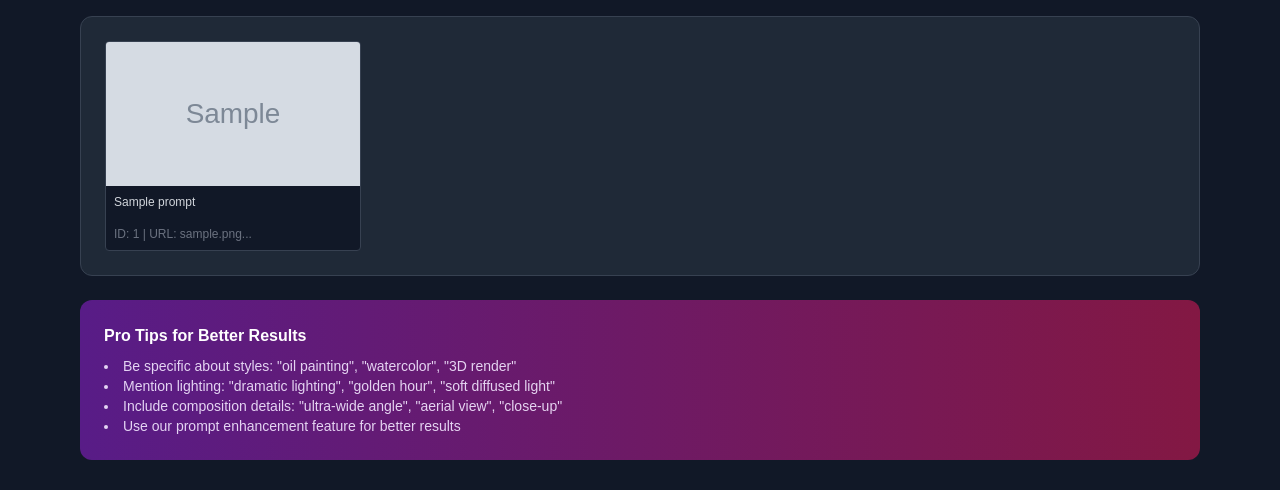
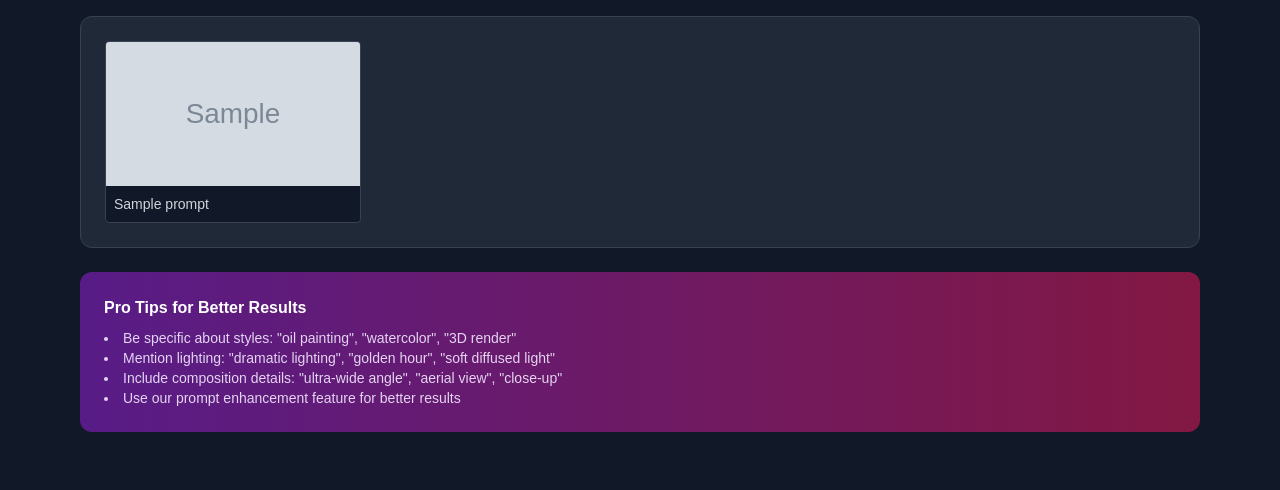
Before and after one commit to theesanm/PictureThis, a PHP site: the page made by picfePHPMYSQL/cpanel-html-mysql-app/src/views/dashboard.php in a window 1280 px wide. Shown: the part 363-853 px from the top of the page. Run offline with PHP 8.4, Linux system fonts and the light colour scheme; the template is opened without the code that fills it: most values are stand-ins (such as "Sample title", 1, 10 or a date in 2020); grey boxes marked "Sample" are stand-in pictures; some libraries are stand-ins or nearby versions.

Commit message:
Clean up dashboard debug info
- Remove temporary debug information (IDs and URLs)
- Restore normal prompt text length
- Keep the improved cache-busting with microtime + index
- Dashboard now looks clean and professional again

```diff
--- a/picfePHPMYSQL/cpanel-html-mysql-app/src/views/dashboard.php
+++ b/picfePHPMYSQL/cpanel-html-mysql-app/src/views/dashboard.php
@@ -52,8 +52,7 @@
           <?php foreach ($recentImages as $index => $img): ?>
             <div class="bg-gray-900 rounded overflow-hidden border border-gray-700">
               <img src="<?php echo htmlspecialchars($img['image_url'] ?? '/placeholder-image.jpg'); ?>?v=<?php echo microtime(true) . '_' . $index; ?>" alt="<?php echo htmlspecialchars($img['prompt'] ?? 'Generated image'); ?>" class="w-full h-36 object-cover">
-              <div class="p-2 text-sm text-gray-300 text-xs"><?php echo htmlspecialchars(substr($img['prompt'] ?? 'No description', 0, 40)); ?><?php echo (isset($img['prompt']) && strlen($img['prompt']) > 40) ? '...' : ''; ?></div>
-              <div class="p-2 text-xs text-gray-500">ID: <?php echo $img['id']; ?> | URL: <?php echo htmlspecialchars(substr($img['image_url'] ?? '', 0, 30)); ?>...</div>
+              <div class="p-2 text-sm text-gray-300"><?php echo htmlspecialchars(substr($img['prompt'] ?? 'No description', 0, 60)); ?><?php echo (isset($img['prompt']) && strlen($img['prompt']) > 60) ? '...' : ''; ?></div>
             </div>
           <?php endforeach; ?>
         </div>
```
